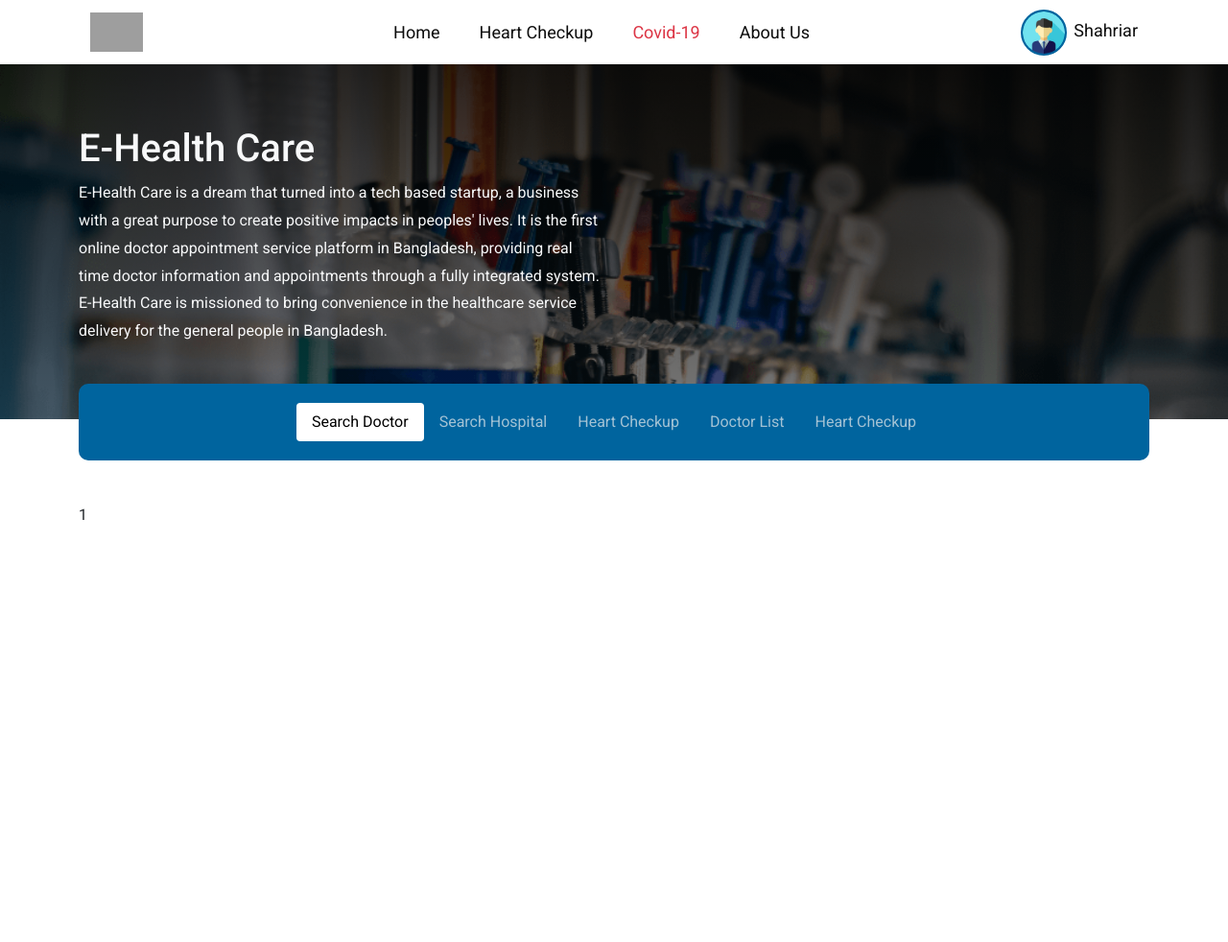
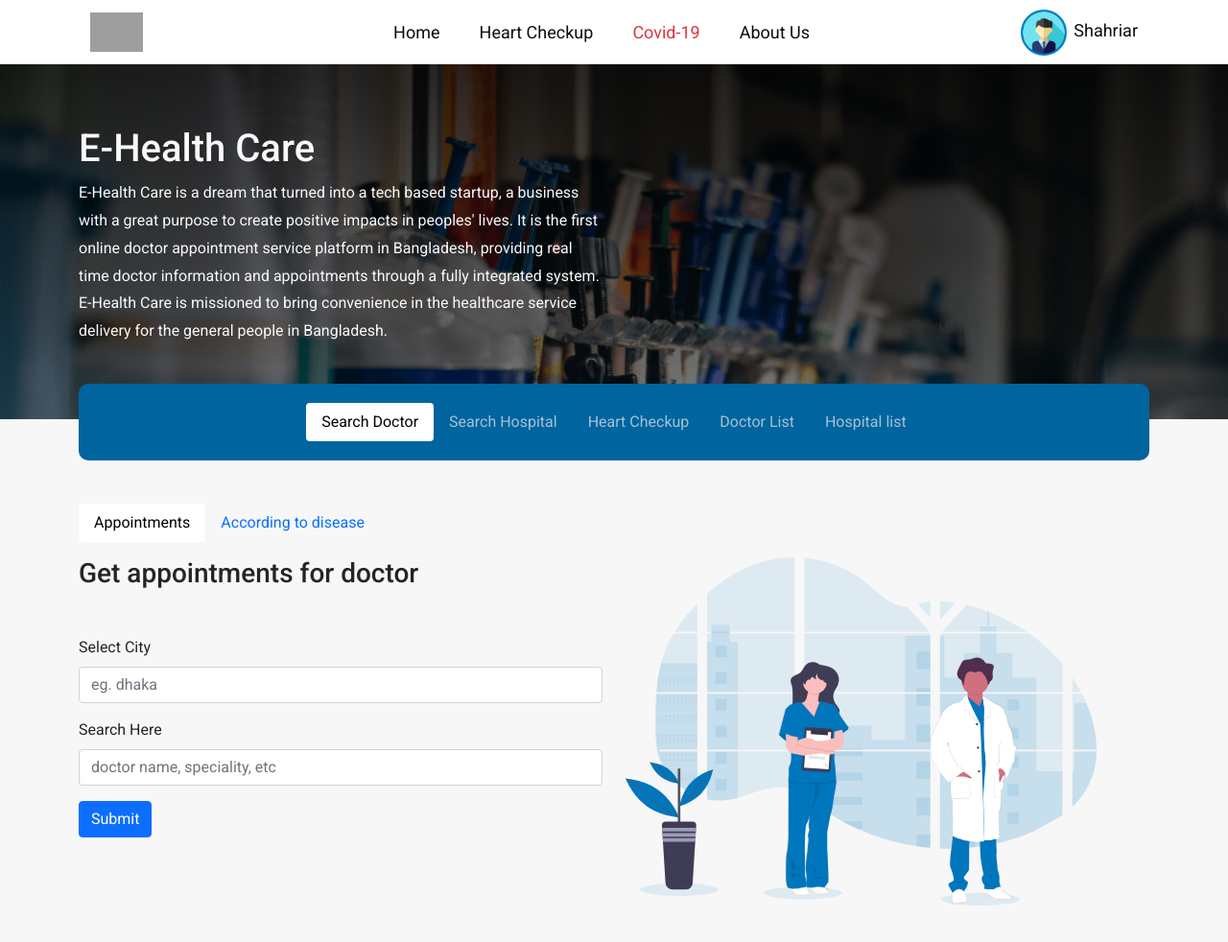
Before and after one commit to shahriarshafin/e-health-care, a plain HTML site: page index.html in a window 1280 px wide. Shown: the whole page at 96% size. Before the commit the page ends 800 px from the top, so only its background shows below. Drawn offline with nearby package versions, Linux system fonts and the light colour scheme; grey boxes are pictures that could not be loaded; files whose address does not match are found by name.

Commit message:
search doctor 1st feature, search hospital added

```diff
--- a/assets/css/style.css
+++ b/assets/css/style.css
@@ -10,6 +10,9 @@ section {
 .bg-custom-blue {
 	background-color: #0076bc;
 	color: #fff;
+}
+.bg-grey {
+	background-color: #f7f7f7;
 }
 .text-custom-white {
 	color: rgba(238, 238, 238, 0.685);
@@ -41,8 +44,14 @@ section {
 	width: 48px;
 	height: 48px;
 	border-radius: 50%;
-	border: 2px solid #00649e;
+	border: 2px solid #0080ca;
 	background-color: #00649e;
+	transition: all 0.5s;
+}
+.user-img:hover {
+	border: 2px solid #155d86;
+	box-shadow: rgba(0, 0, 0, 0.16) 0px 10px 36px 0px,
+		rgba(0, 0, 0, 0.06) 0px 0px 0px 1px;
 }
 .user-link-a {
 	text-decoration: none;
--- a/index.html
+++ b/index.html
@@ -105,15 +105,11 @@
                                     data-bs-toggle="pill" data-bs-target="#pills-heart-checkup" type="button" role="tab"
                                     aria-controls="pills-heart-checkup" aria-selected="false">Heart Checkup</button>
                             </li>
-                            <li class="nav-item" role="presentation">
-                                <button class="nav-link text-custom-white" id="pills-doctor-list-tab"
-                                    data-bs-toggle="pill" data-bs-target="#pills-doctor-list" type="button" role="tab"
-                                    aria-controls="pills-doctor-list" aria-selected="false">Doctor List</button>
+                            <li class="nav-item">
+                                <a class="nav-link text-custom-white" href="#">Doctor List</a>
                             </li>
-                            <li class="nav-item text-custom-white" role="presentation">
-                                <button class="nav-link text-custom-white" id="pills-hostipal-list-tab"
-                                    data-bs-toggle="pill" data-bs-target="#pills-hostipal-list" type="button" role="tab"
-                                    aria-controls="pills-hostipal-list" aria-selected="false">Heart Checkup</button>
+                            <li class="nav-item">
+                                <a class="nav-link text-custom-white" href="#">Hospital list</a>
                             </li>
                         </ul>
                     </div>
@@ -124,22 +120,108 @@
     <!-- Hero-Section-End -->
 
     <!-- Main-Section-Start -->
-    <section class="main-content">
+    <section class="main-content bg-grey">
         <div class="container">
             <div class="row">
                 <div class=" col-12 xs-custom-mt">
-                    <!-- add a midea only for mobo  -->
                     <div class="tab-content mt-5" id="pills-tabContent">
                         <div class="tab-pane fade show active" id="pills-search-doctor" role="tabpanel"
                             aria-labelledby="pills-search-doctor-tab">
                             <!-- content-1-start -->
-                            1
+                            <ul class="nav nav-pills mb-3" id="pills-tab" role="tablist">
+                                <li class="nav-item" role="presentation">
+                                    <button class="nav-link active" id="pills-appointment-tab" data-bs-toggle="pill"
+                                        data-bs-target="#pills-appointment" type="button" role="tab"
+                                        aria-controls="pills-appointment" aria-selected="true">Appointments</button>
+                                </li>
+                                <li class="nav-item" role="presentation">
+                                    <button class="nav-link" id="pills-disease-tab" data-bs-toggle="pill"
+                                        data-bs-target="#pills-disease" type="button" role="tab"
+                                        aria-controls="pills-disease" aria-selected="false">According to
+                                        disease</button>
+                                </li>
+                            </ul>
+                            <div class="tab-content" id="pills-tabContent">
+                                <div class="tab-pane fade show active" id="pills-appointment" role="tabpanel"
+                                    aria-labelledby="pills-appointment-tab">
+                                    <!-- doctor-appointment-start -->
+                                    <div class="row">
+                                        <div class="col-12 col-lg-6">
+                                            <h3 class="mb-5">Get appointments for doctor</h3>
+                                            <form>
+                                                <div class="mb-3">
+                                                    <label for="setectCity" class="form-label">Select City</label>
+                                                    <input type="text" class="form-control" id="setectCity"
+                                                        placeholder="eg. dhaka">
+                                                </div>
+                                                <div class="mb-3">
+                                                    <label for="searchHere" class="form-label">Search Here</label>
+                                                    <input type="text" class="form-control" id="searchHere"
+                                                        placeholder="doctor name, speciality, etc">
+                                                </div>
+                                                <button type="submit" class="btn btn-primary">Submit</button>
+                                            </form>
+                                        </div>
+                                        <div class="col-12 col-lg-6">
+                                            <img class="img-fluid" width="90%" alt="" src="./assets/images/doctors.svg">
+                                        </div>
+                                    </div>
+                                    <!-- doctor-appointment-end -->
+                                </div>
+                                <div class="tab-pane fade" id="pills-disease" role="tabpanel"
+                                    aria-labelledby="pills-disease-tab">
+                                    <!-- deases-search-start -->
+                                    <div class="row">
+                                        <div class="col-12 col-lg-6">
+                                            <h3 class="mb-5">upcomming</h3>
+                                            <form>
+                                                <div class="mb-3">
+                                                    <label for="setectCity" class="form-label">Select City</label>
+                                                    <input type="text" class="form-control" id="setectCity"
+                                                        placeholder="eg. dhaka">
+                                                </div>
+                                                <div class="mb-3">
+                                                    <label for="searchHere" class="form-label">Search Here</label>
+                                                    <input type="text" class="form-control" id="searchHere"
+                                                        placeholder="doctor name, speciality, etc">
+                                                </div>
+                                                <button type="submit" class="btn btn-primary">Submit</button>
+                                            </form>
+                                        </div>
+                                        <div class="col-12 col-lg-6">
+                                            <img class="img-fluid" width="90%" alt="" src="./assets/images/doctors.svg">
+                                        </div>
+                                    </div>
+                                    <!-- deases-search-end -->
+                                </div>
+                            </div>
                             <!-- content-1-end -->
                         </div>
                         <div class="tab-pane fade" id="pills-search-hospital" role="tabpanel"
                             aria-labelledby="pills-search-hospital-tab">
                             <!-- content-2-start -->
-                            2
+                            <div class="row">
+                                <div class="col-12 col-lg-6">
+                                    <h3 class="mb-5">Search Hospital</h3>
+                                    <form>
+                                        <div class="mb-3">
+                                            <label for="setectCity" class="form-label">Select City</label>
+                                            <input type="text" class="form-control" id="setectCity"
+                                                placeholder="eg. dhaka">
+                                        </div>
+                                        <div class="mb-3">
+                                            <label for="searchHere" class="form-label">Search Here</label>
+                                            <input type="text" class="form-control" id="searchHere"
+                                                placeholder="doctor name, speciality, etc">
+                                        </div>
+                                        <button type="submit" class="btn btn-primary">Submit</button>
+                                    </form>
+                                </div>
+                                <div class="col-12 col-lg-6">
+                                    <img class="img-fluid" width="90%" alt=""
+                                        src="./assets/images//Laboratory-amico.svg">
+                                </div>
+                            </div>
                             <!-- content-2-end -->
                         </div>
                         <div class="tab-pane fade" id="pills-heart-checkup" role="tabpanel"
@@ -148,25 +230,12 @@
                             3
                             <!-- content-3-end -->
                         </div>
-                        <div class="tab-pane fade" id="pills-doctor-list" role="tabpanel"
-                            aria-labelledby="pills-doctor-list-tab">
-                            <!-- content-4-start -->
-                            4
-                            <!-- content-4-end -->
-                        </div>
-                        <div class="tab-pane fade" id="pills-hostipal-list" role="tabpanel"
-                            aria-labelledby="pills-hostipal-list-tab">
-                            <!-- content-5-start -->
-                            5
-                            <!-- content-5-end -->
-                        </div>
                     </div>
                 </div>
             </div>
         </div>
     </section>
     <!-- Main-Section-End -->
-
 
     <!-- Bootstrap Bundle with Popper -->
     <script src="https://cdn.jsdelivr.net/npm/bootstrap@5.0.2/dist/js/bootstrap.bundle.min.js"
```
Also changed, not shown: test.html (added, +65 -0 lines), assets/images/Laboratory-amico.svg (added), assets/images/doctors.svg (added).
